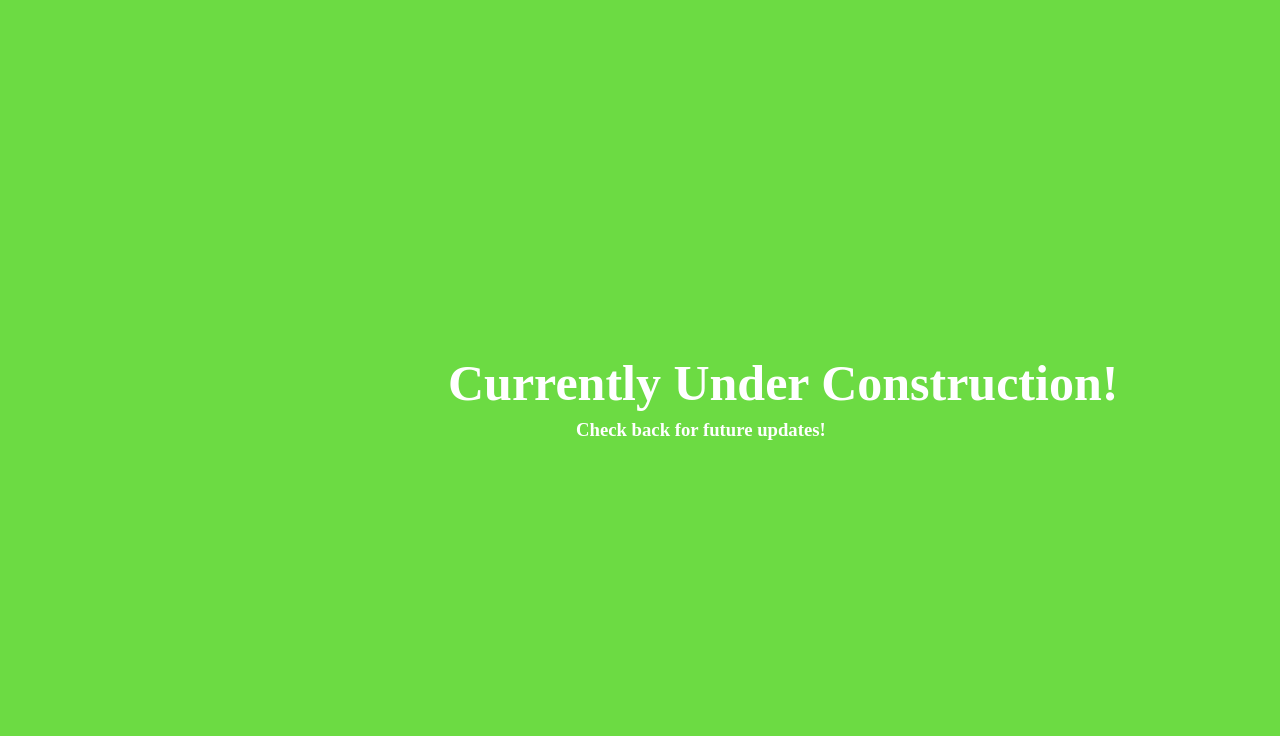
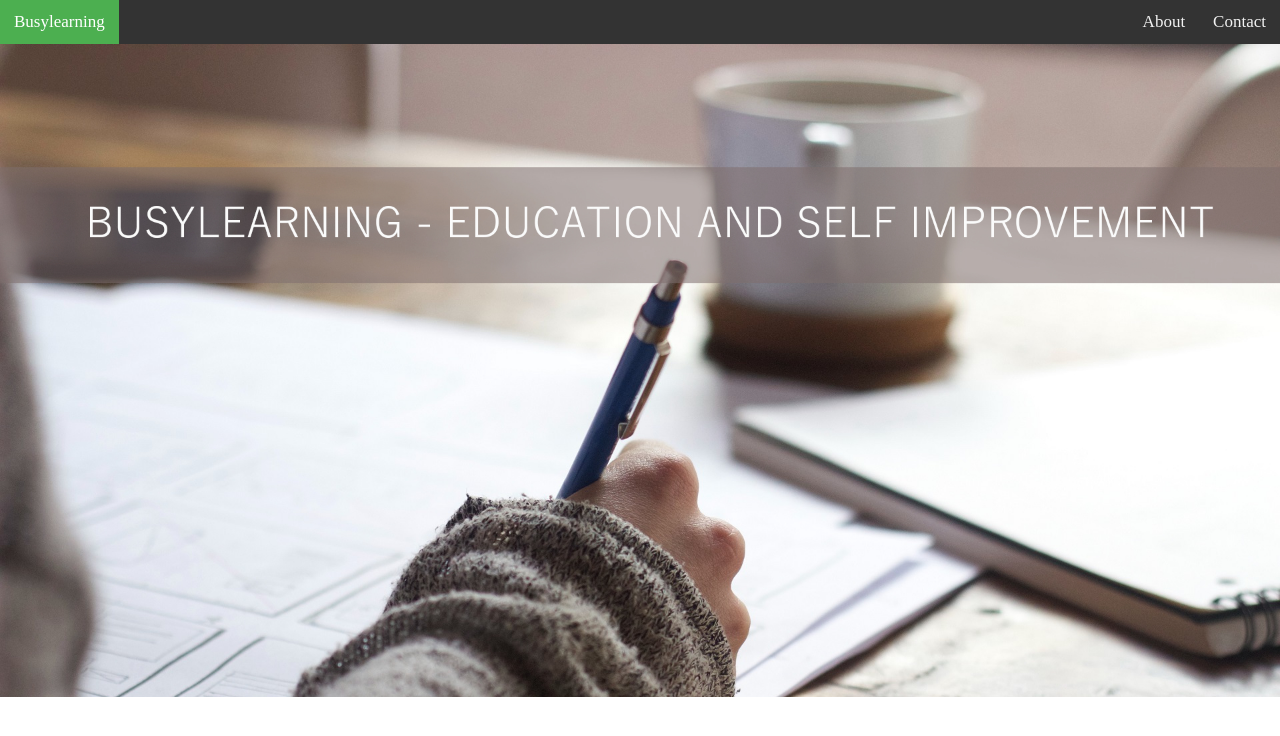
Before and after one commit to Yujin-Julian/Yujin-Julian.github.io, a plain HTML site: page index.html in a window 1280 px wide. Drawn offline with Linux system fonts and the light colour scheme.

Commit message:
FIRST SITE DRAFT!

```diff
--- /dev/null
+++ b/index.css
@@ -0,0 +1,32 @@
+body{
+  margin: 0;
+  padding: 0;
+}
+.nav {
+    background-color: #333;
+    overflow: hidden;
+
+}
+.nav a {
+  float: left;
+  color: #f2f2f2;
+  text-align: center;
+  padding: 12px 14px;
+  text-decoration: none;
+  font-size: 17px;
+}
+.nav a:hover {
+  background-color: #f7f7f7;
+  color: black;
+}
+.nav a#brand {
+  background-color: #4CAF50;
+  color: white;
+}
+.navRight {
+  float: right;
+}
+img{
+  width: 100%;
+  height: auto;
+}
--- a/index.html
+++ b/index.html
@@ -1,11 +1,21 @@
 <!DOCTYPE html>
 <html>
 <head>
-	<title>Under Contruction!</title>
-	<link rel="stylesheet" href="construction.css">
+	<title>Busylearning-Home</title>
+	<link rel="stylesheet" href="https://cdnjs.cloudflare.com/ajax/libs/font-awesome/4.7.0/css/font-awesome.min.css"> <!--icon pack-->
+	<link rel="stylesheet" href="index.css" type="text/css">
 </head>
 <body>
-	<h1>Currently Under Construction!</h1>
-	<h3>Check back for future updates!</h3>
+	<div class="nav">
+
+		<a id="brand" href="#home">Busylearning</a>
+
+		<div class="navRight">
+			<a href="#about">About</a>
+			<a href="#contact">Contact</a>
+		</div>
+	</div>
+	<!--Image Carousel-->
+	<img src = "croppedgirlwritingopaquewhitetext.jpg" width="1920" heigh="1080">
 </body>
 </html>
```
Also changed, not shown: croppedgirlwritingopaquewhitetext.jpg (added).
